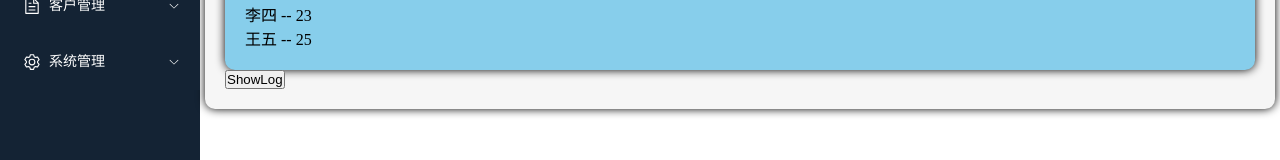
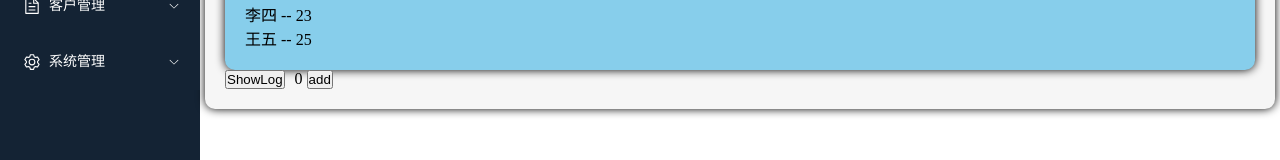
Before and after one commit to dono118/vue-projects, a Vue app in the folder projects/hotel-manager/: page /#/mine in a window 1280 px wide. Shown: the part 194-354 px from the top of the page. Built offline with nearby package versions, Linux system fonts and the light colour scheme.

Commit message:
自定义hooks（一）

```diff
--- /dev/null
+++ b/projects/hotel-manager/src/components/mine/Counter.vue
@@ -0,0 +1,9 @@
+<template>
+  {{ count }}
+  <button @click="increment">add</button>
+</template>
+
+<script setup lang="ts">
+import useCounter from '@/hooks/useCounter.ts'
+const { count, increment } = useCounter()
+</script>
--- /dev/null
+++ b/projects/hotel-manager/src/hooks/useCounter.ts
@@ -0,0 +1,14 @@
+import { reactive, toRefs } from 'vue'
+
+export default function useCounter() {
+  const state = reactive({
+    count: 0
+  })
+  function increment() {
+    state.count++
+  }
+  return {
+    ...toRefs(state),
+    increment
+  }
+}
--- a/projects/hotel-manager/src/views/user/Mine.vue
+++ b/projects/hotel-manager/src/views/user/Mine.vue
@@ -3,11 +3,13 @@
     <input ref="inputRef" type="text" />
     <Person ref="person" :list="personList" />
     <button @click="showLog">ShowLog</button>
+    <Counter />
   </div>
 </template>
 
 <script setup lang="ts">
 import Person from '@/components/mine/Person.vue'
+import Counter from '@/components/mine/Counter.vue'
 import { ref, reactive, onMounted } from 'vue'
 import { type TPersons } from '@/types'
 
```
